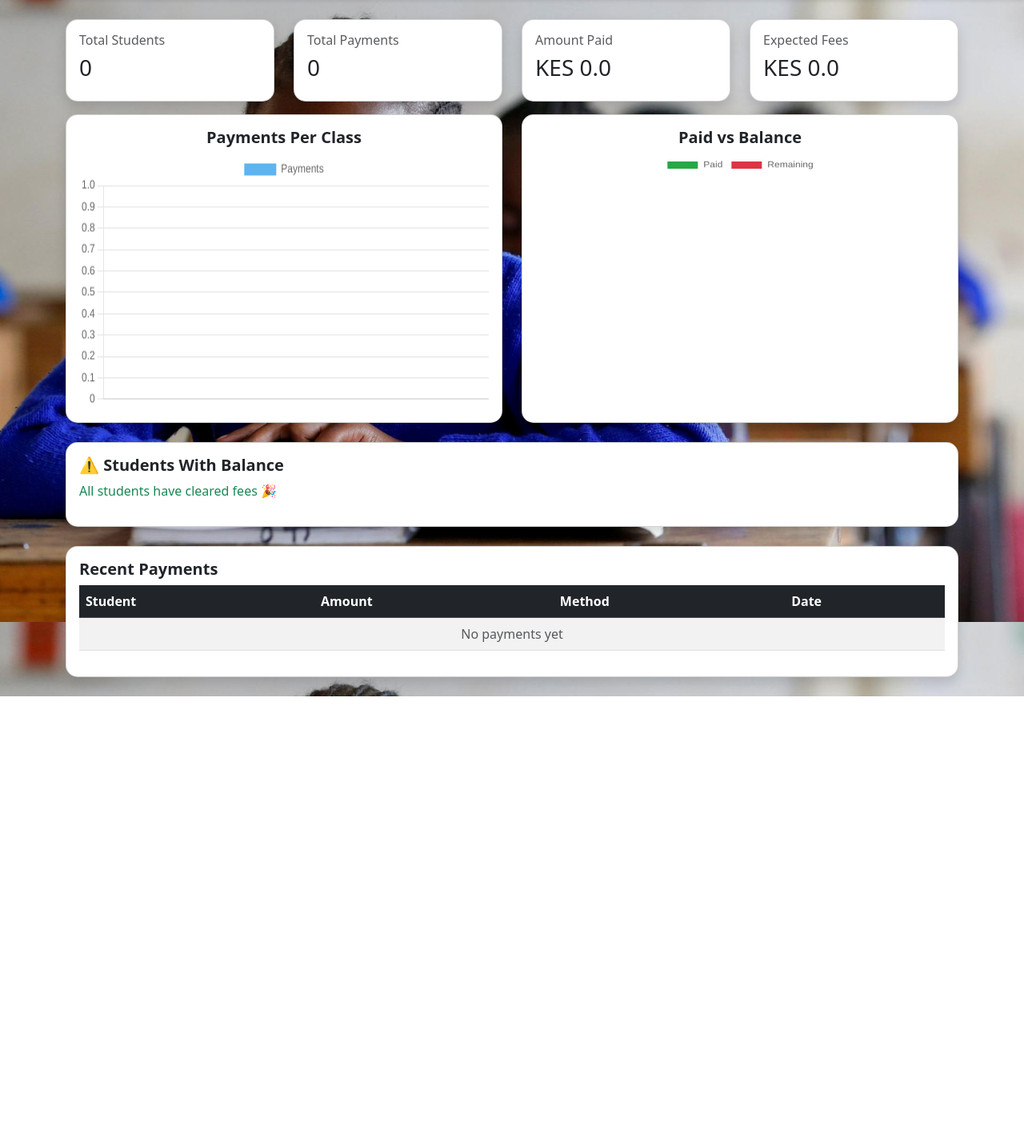
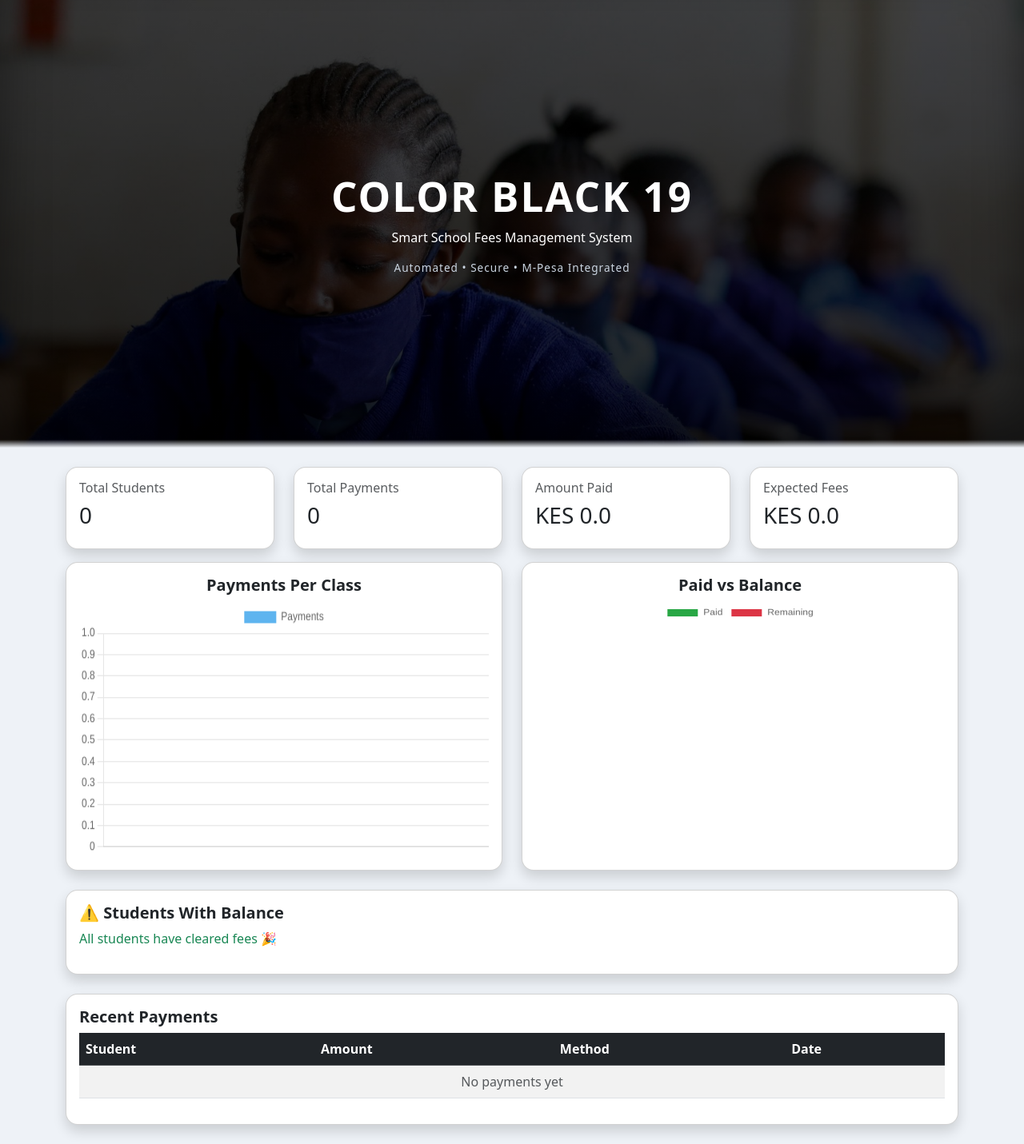
Before and after one commit to colorblack19/studentsco, a Django app: page /students/dashboard/ in a window 1280 px wide. Shown: the part 56-1487 px from the top of the page at 80% size. Before the commit the page ends 927 px from the top, so only its background shows below. Run offline with Django 5.2, Linux system fonts and the light colour scheme; data that the repository does not hold is empty.

Commit message:
Update dashboard UI, models, and Mpesa-related logic

```diff
--- a/schoolfees/settings.py
+++ b/schoolfees/settings.py
@@ -31,8 +31,8 @@ DEBUG = True
 ALLOWED_HOSTS = [
     'colorblack.pythonanywhere.com',
     'www.colorblack.pythonanywhere.com',
+]
 
-]
 
 
 
@@ -85,6 +85,7 @@ TEMPLATES = [
                 'django.template.context_processors.request',
                 'django.contrib.auth.context_processors.auth',
                 'django.contrib.messages.context_processors.messages',
+
             ],
         },
     },
@@ -176,7 +177,6 @@ MESSAGE_TAGS = {
 STATICFILES_STORAGE = 'whitenoise.storage.CompressedManifestStaticFilesStorage'
 
 
-
 # M-PESA DARAJA (SANDBOX)
 MPESA_CONSUMER_KEY = "E9FjGzaCkwmwipyd5AadKB5zErTS74IpBEmVHxqqHMLwrU48"
 MPESA_CONSUMER_SECRET = "yXYyNO1N9fsAHuxqawuSspfKXqIqkKvzYXnsZhbzvj6KdyAOpp71efhcbZw2NO5Z"
--- a/students/templates/base.html
+++ b/students/templates/base.html
@@ -34,9 +34,6 @@
              </li>
 
              {% endif %}
-
-
-
 
             <li class="nav-item">
                 <a class="nav-link" href="{% url 'student_list' %}">Students</a>
--- a/students/templates/dashboard.html
+++ b/students/templates/dashboard.html
@@ -1,38 +1,153 @@
-
-
 {% extends "base.html" %}
 {% load static %}
 {% block content %}
+
 <style>
-        body {
-            background-image: url("{% static 'images/dashimage.jpg' %}");
-            background-size: cover;
-            background-position: center;
-            background-repeat: no-repeat;
-            background-attachment: fixed;
+/* BRAND HERO */
+.cb-hero {
+    height: 70vh;
+    background:
+        linear-gradient(rgba(0,0,0,0.7), rgba(0,0,0,0.85)),
+        url("{% static 'images/dashimage.jpg' %}") center/cover no-repeat;
+    display: flex;
+    align-items: center;
+    justify-content: center;
+    text-align: center;
+    color: #fff;
+    position: relative;
+    overflow: hidden;
 }
-        .card { border-radius: 15px; }
-        .stat-icon { font-size: 40px; opacity: 0.4; }
+
+.cb-hero {
+    box-shadow: inset 0 -40px 60px rgba(0,0,0,0.4);
+}
+
+.cb-hero::after {
+    content: "";
+    position: absolute;
+    bottom: 0;
+    left: 0;
+    width: 100%;
+    height: 10px;
+
+    background: linear-gradient(
+        to bottom,
+        rgba(142, 189, 247, 0),
+        #eef2f7
+    );
+
+    backdrop-filter: blur(8px);
+    -webkit-backdrop-filter: blur(8px);
+    pointer-events: none;
+}
+
+
+/* BRAND TEXT ANIMATION */
+.cb-hero h1 {
+    font-size: 3.2rem;
+    font-weight: 700;
+    letter-spacing: 2px;
+    animation: floatLR 18s ease-in-out infinite;
+    position: relative;
+}
+
+
+.cb-hero p,
+.cb-hero small {
+    animation: fadeUp 1.6s ease forwards;
+    opacity: 0;
+}
+
+.cb-hero small {
+    display: block;
+    margin-top: 10px;
+    font-size: 0.85rem;
+    letter-spacing: 1px;
+    color: #cbd5e1;
+}
+
+/* FADE UP EFFECT */
+@keyframes fadeUp {
+    from {
+        opacity: 0;
+        transform: translateY(30px);
+    }
+    to {
+        opacity: 1;
+        transform: translateY(0);
+    }
+}
+
+
+@keyframes slideInOnce {
+    from {
+        opacity: 0;
+        transform: translateX(-40px);
+    }
+    to {
+        opacity: 1;
+        transform: translateX(0);
+    }
+}
+
+
+
+/* DASHBOARD AREA */
+.dashboard-bg {
+    background: #eef2f7;
+
+}
+
+
+
+.card {
+    border-radius: 15px;
+}
+
 .chart-card {
     display: flex;
-          justify-content: center;
+    flex-direction: column;
     align-items: center;
-          width: 100%;
 }
 
 .chart-card canvas {
     height: 320px !important;
 }
+.stat-card {
+    background: linear-gradient(135deg, #ffffff, #f1f5fb);
+    border: none;
+    border-radius: 15px;
+    box-shadow: 0 8px 20px rgba(0,0,0,0.08);
+}
 
-       .btn-danger {
-                 margin-top: -15px;
+.stat-card h6 {
+    font-weight: 600;
+    letter-spacing: 0.5px;
 }
+
+.stat-card h3 {
+    font-weight: 700;
+    color: #1f2933;
+}
+
+
 </style>
 
+<!-- 🔥 BRAND FIRST -->
+<section class="cb-hero">
+    <div>
+        <h1>COLOR BLACK 19</h1>
+        <p>Smart School Fees Management System</p>
+        <small>Automated • Secure • M-Pesa Integrated</small>
+    </div>
+</section>
+
+<!-- ⬇️ DASHBOARD -->
+<section class="dashboard-bg">
 <div class="container py-4">
+
 <!-- TOP STATS -->
 <div class="row g-4 mb-3">
-
     <div class="col-md-3">
         <div class="card shadow p-3">
             <h6 class="text-muted">Total Students</h6>
@@ -62,7 +177,6 @@
     </div>
 
 </div>
-
 <!-- CHARTS -->
 <div class="row g-4">
 
@@ -121,17 +235,22 @@
                 <td>{{ p.date_paid }}</td>
             </tr>
         {% empty %}
-                <tr><td colspan="4" class="text-center text-muted">No payments yet</td></tr>
+            <tr>
+                <td colspan="4" class="text-center text-muted">
+                    No payments yet
+                </td>
+            </tr>
         {% endfor %}
         </tbody>
     </table>
 </div>
+
 </div>
+</section>
 
 <script src="https://cdn.jsdelivr.net/npm/chart.js"></script>
 
 <script>
-
 new Chart(document.getElementById('barChart'), {
     type: 'bar',
     data: {
@@ -155,5 +274,14 @@ new Chart(document.getElementById('pieChart'), {
     }
 });
 
+
+window.addEventListener("scroll", function () {
+    const hero = document.querySelector(".cb-hero");
+    let scroll = window.scrollY;
+    hero.style.backgroundPositionY = scroll * 0.4 + "px";
+});
+
+
 </script>
+
 {% endblock %}
--- a/students/views.py
+++ b/students/views.py
@@ -35,6 +35,10 @@ from django.http import HttpResponseForbidden, FileResponse
 from django.utils import timezone
 from datetime import timedelta
 from .models import Payment
+from django.core.paginator import Paginator
+
+
+
 
 
 
@@ -194,6 +198,14 @@ def students_list(request):
         students = students.filter(date_registered__gte=start)
     elif end:
         students = students.filter(date_registered__lte=end)
+
+
+            # ============================
+    # ✅ PAGINATION HAPA 👇
+    # ============================
+    paginator = Paginator(students, 50)   # 50 students per page
+    page_number = request.GET.get("page")
+    students = paginator.get_page(page_number)
 
     # --- COMPUTE BALANCES (keep your original output structure) ---
     student_data = []
```
Also changed, not shown: students/models.py (+6 -2 lines), students/migrations/0012_parentsupport_supportreply.py (added), 1 other file. Lines whose indentation alone changed are shown as unchanged.
